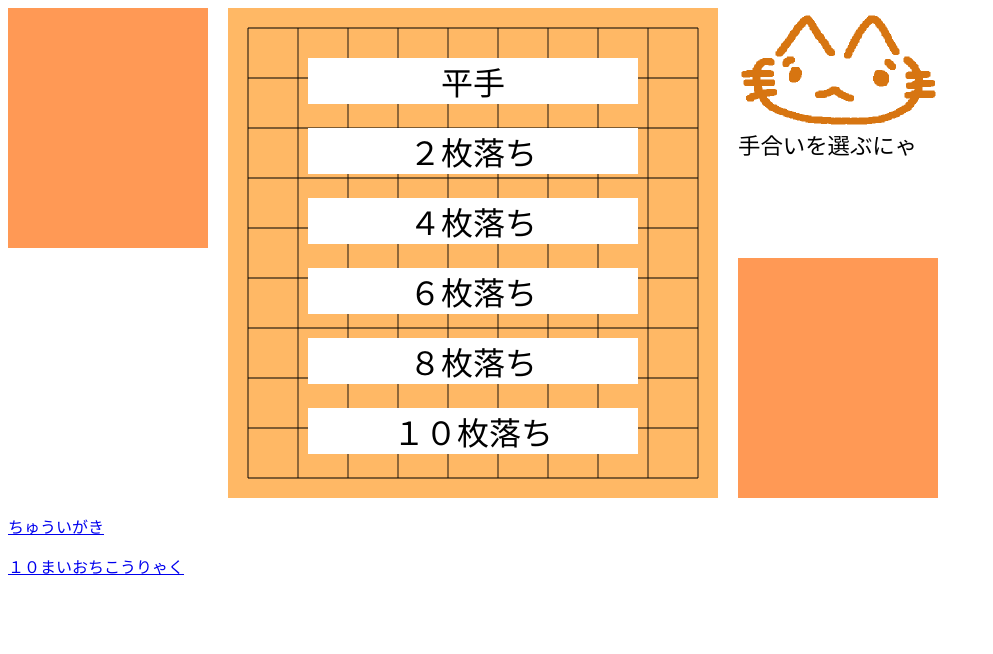
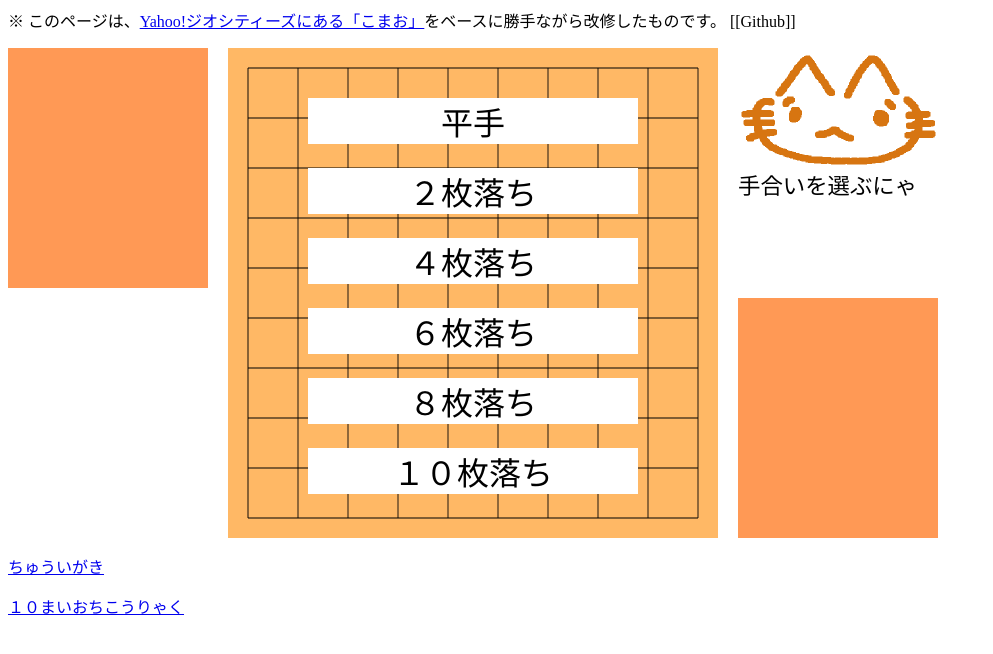
Before and after one commit to 12ange/KomaoForked, a plain HTML site: page index.html in a window 1280 px wide. Shown: the whole page, without its empty margins (0-993 px from the left). Drawn offline with Linux system fonts and the light colour scheme.

Commit message:
注意文追加ほか
WebFont導入準備、pの中にdivは入らないので修正、背景色設定をstyleに移動

```diff
--- a/index.html
+++ b/index.html
@@ -12,12 +12,20 @@
 <script type="text/javascript" src="js/ai.js"></script>
 <script type="text/javascript" src="js/comment.js"></script>
 
+<!-- link href="https://fonts.googleapis.com/css?family=Noto+Sans+JP" rel="stylesheet" -->
+
+<style type="text/css">
+body { background-color: #ffffff; }
+/* .wf-notosansjapanese { font-family: "Noto Sans JP"; } */
+</style>
 </head>
-<body bgcolor="#FFFFFF">
+<body>
+<p>※ このページは、<a href="http://www.geocities.jp/komao81/">Yahoo!ジオシティーズにある「こまお」</a>をベースに勝手ながら改修したものです。
+[[Github]]</p>
 
-<p><div id="ban"></div></p>
+<div id="ban"></div>
 <p><a href="faq.html">ちゅういがき</a></p>
-<p><a href="hint10/">１０まいおちこうりゃく</a></p>
+<p><a href="hint10/index.html">１０まいおちこうりゃく</a></p>
 
 </body>
 </html>
```
